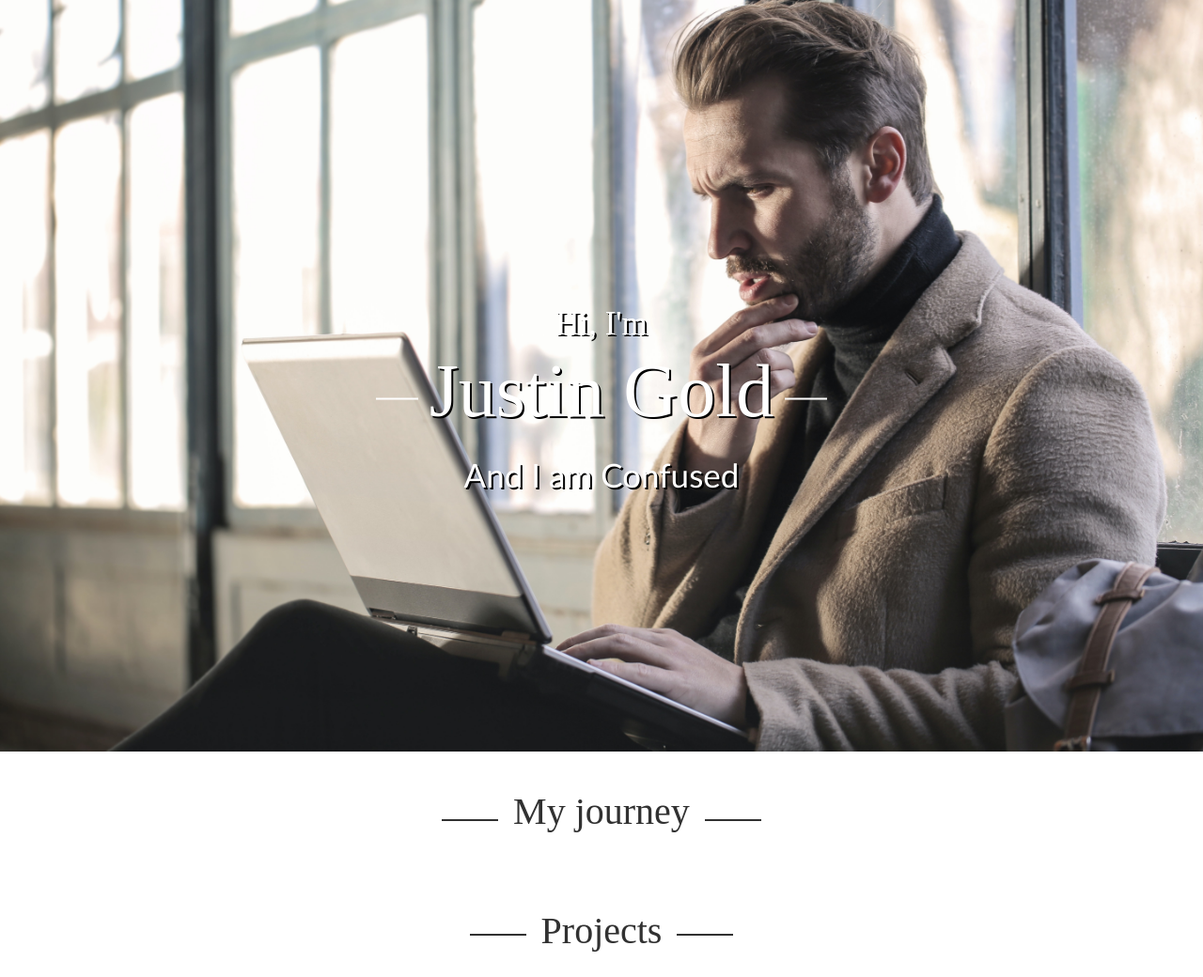
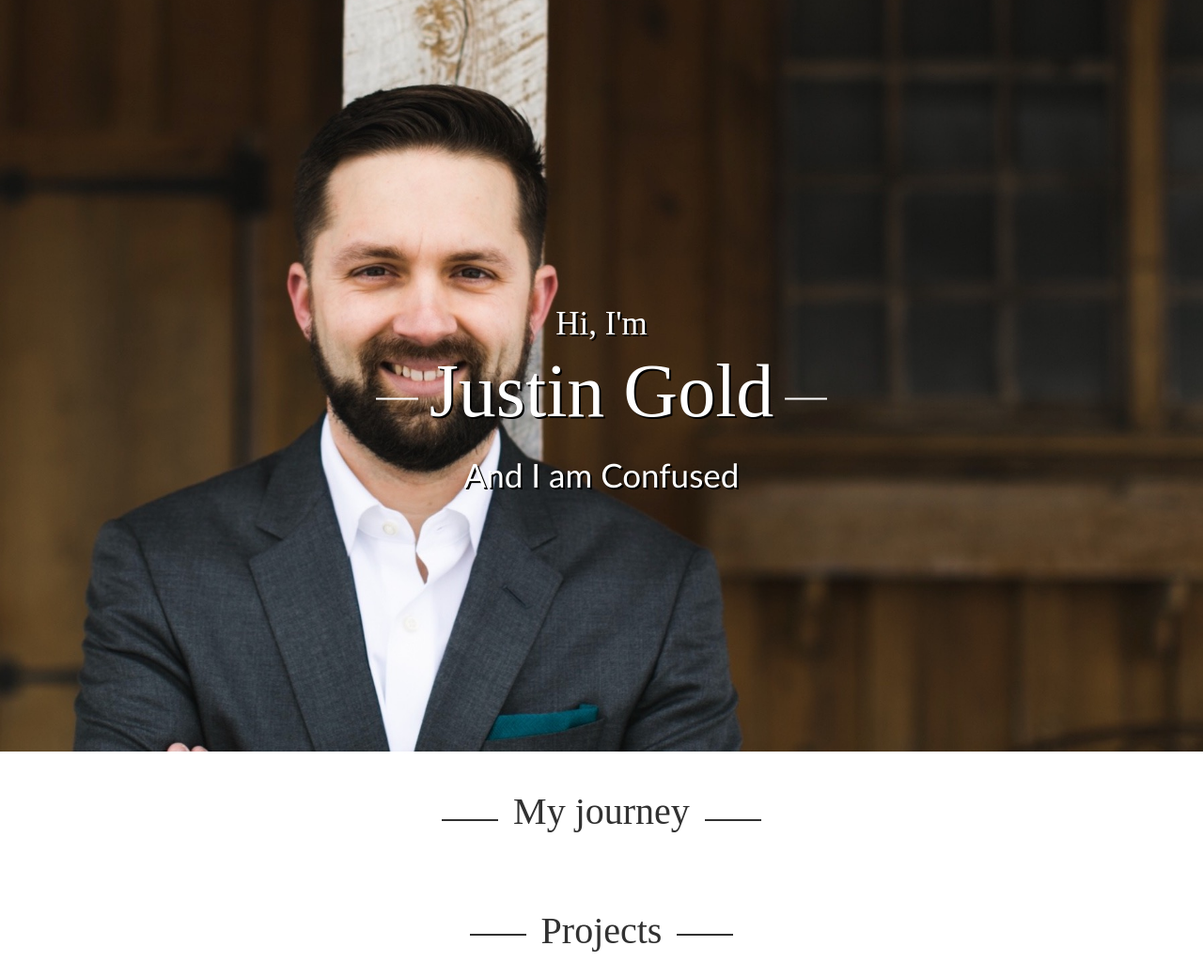
Before and after one commit to JustinWG/personal_website, a Django app: page / in a window 1280 px wide. Shown: the top 1040 px of the page at 94% size. Run offline with Django 3.2, Linux system fonts and the light colour scheme; data that the repository does not hold is empty.

Commit message:
Changed Hero Image

```diff
--- a/resume/static/resume/style.css
+++ b/resume/static/resume/style.css
@@ -26,7 +26,7 @@ body {
     padding: 0;
   }
   .heroImage {
-    background-image: url('bruce-mars-xj8qrWvuOEs-unsplash.jpg');
+    background-image: url('Hero_Image.jpeg');
     height: 100vh;
     width: 100vw;
     background-attachment: fixed;
```
Also changed, not shown: resume/static/resume/Hero_Image.jpeg (added).
